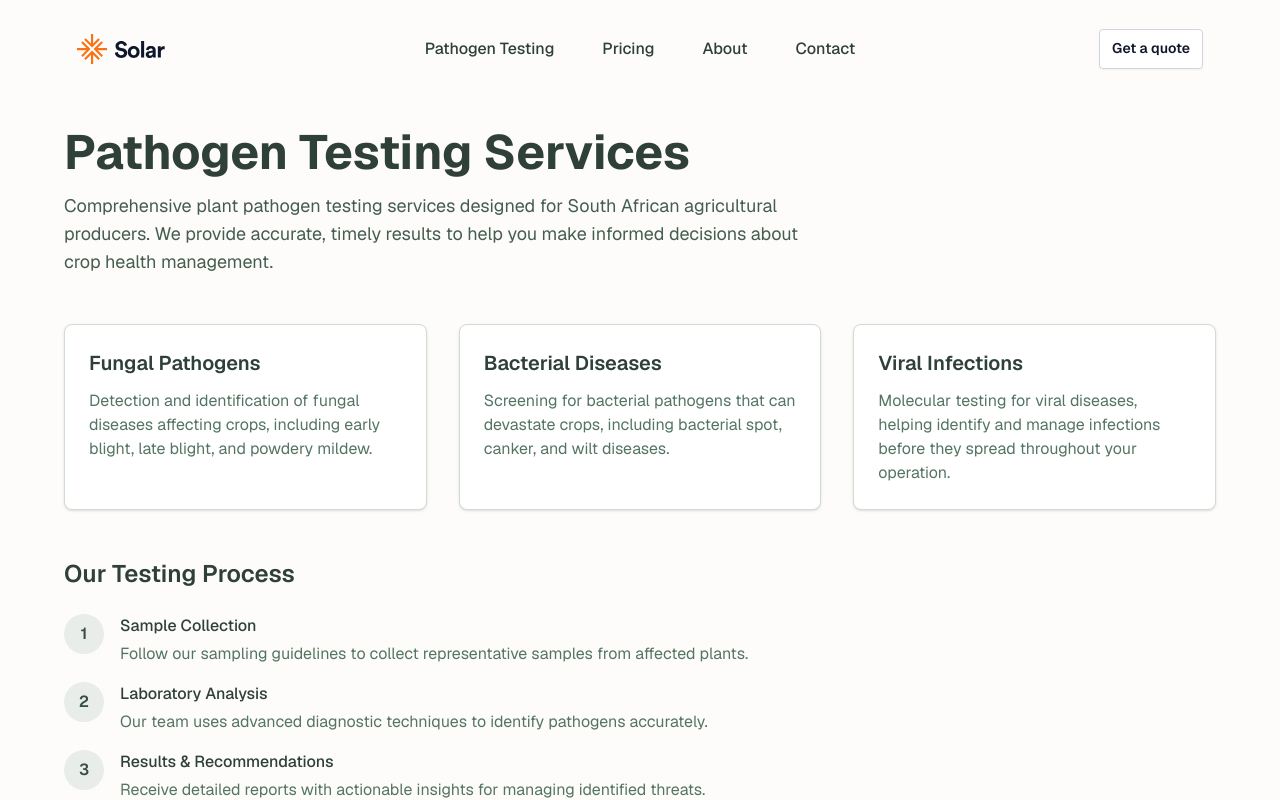
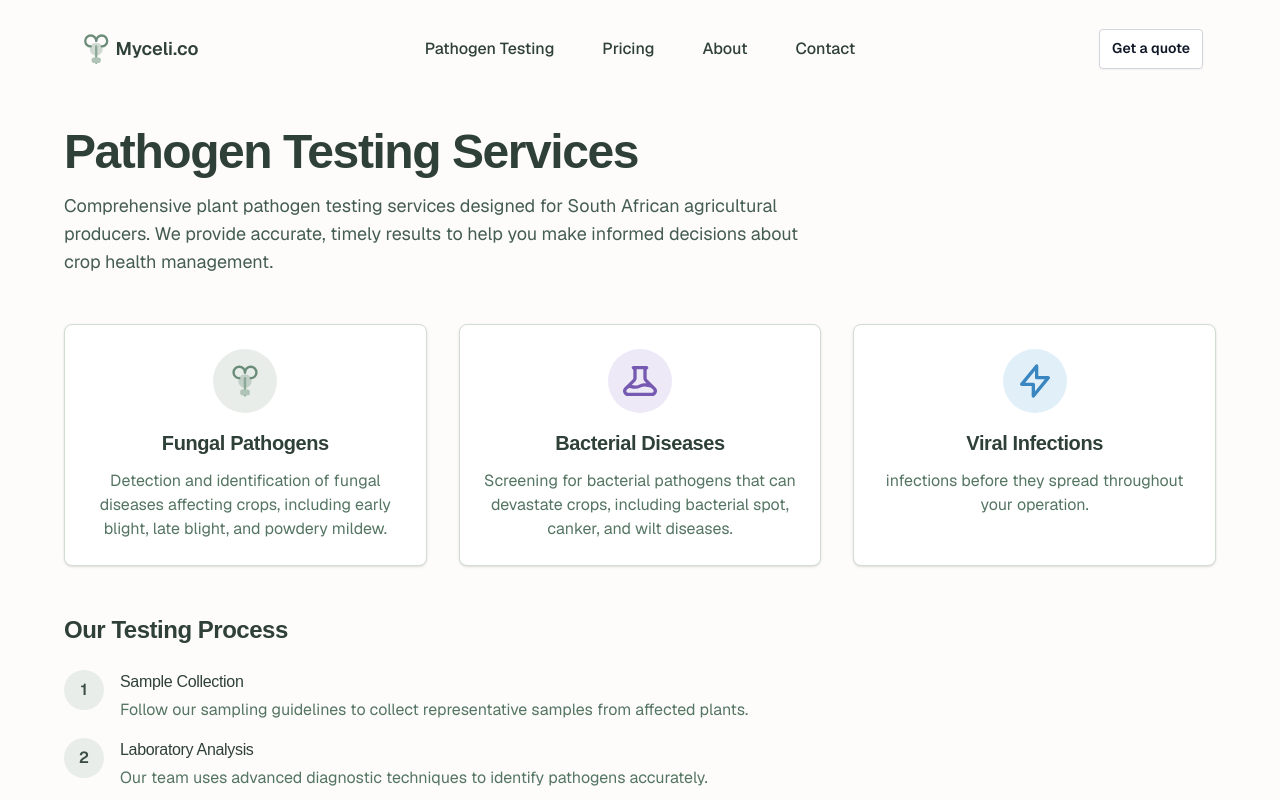
Before and after one commit to itstudes/mycelico-site, a Next.js app: page /pathogen-testing in a window 1280 px wide. Shown: the top 800 px of the page. Built offline with nearby package versions, Linux system fonts and the light colour scheme; a web font is replaced by a local one.

Commit message:
feat: Enhance theme and layout with new fonts and logo updates

```diff
--- /dev/null
+++ b/public/MycelicoLogo.tsx
@@ -0,0 +1,53 @@
+import type { SVGProps } from "react"
+
+export const MycelicoLogo = (props: SVGProps<SVGSVGElement>) => (
+    <svg
+        viewBox="0 0 140 42"
+        fill="none"
+        xmlns="http://www.w3.org/2000/svg"
+        {...props}
+    >
+        {/* Mushroom/Mycelium Icon */}
+        <g>
+            <path
+                d="M21 28C24.866 28 28 24.866 28 21C28 17.134 24.866 14 21 14C17.134 14 14 17.134 14 21C14 24.866 17.134 28 21 28Z"
+                fill="#6a8c79"
+                opacity="0.3"
+            />
+            <path
+                d="M21 12C21 8.68629 23.6863 6 27 6C30.3137 6 33 8.68629 33 12C33 15.3137 30.3137 18 27 18"
+                stroke="#6a8c79"
+                strokeWidth="2.5"
+                strokeLinecap="round"
+            />
+            <path
+                d="M21 12C21 8.68629 18.3137 6 15 6C11.6863 6 9 8.68629 9 12C9 15.3137 11.6863 18 15 18"
+                stroke="#6a8c79"
+                strokeWidth="2.5"
+                strokeLinecap="round"
+            />
+            <path
+                d="M21 18V36"
+                stroke="#8aa896"
+                strokeWidth="2.5"
+                strokeLinecap="round"
+            />
+            <path
+                d="M18 36H24C25.1046 36 26 35.1046 26 34V32C26 30.8954 25.1046 30 24 30H18C16.8954 30 16 30.8954 16 32V34C16 35.1046 16.8954 36 18 36Z"
+                fill="#b0c4b5"
+            />
+        </g>
+
+        {/* Text: Myceli.co */}
+        <text
+            x="42"
+            y="27"
+            fontFamily="inherit"
+            fontSize="20"
+            fontWeight="600"
+            fill="#2f4038"
+        >
+            Myceli.co
+        </text>
+    </svg>
+)
--- /dev/null
+++ b/public/MycelicoMark.tsx
@@ -0,0 +1,38 @@
+import type { SVGProps } from "react"
+
+export const MycelicoMark = (props: SVGProps<SVGSVGElement>) => (
+    <svg
+        viewBox="0 0 42 42"
+        fill="none"
+        xmlns="http://www.w3.org/2000/svg"
+        {...props}
+    >
+        <path
+            d="M21 28C24.866 28 28 24.866 28 21C28 17.134 24.866 14 21 14C17.134 14 14 17.134 14 21C14 24.866 17.134 28 21 28Z"
+            fill="#6a8c79"
+            opacity="0.3"
+        />
+        <path
+            d="M21 12C21 8.68629 23.6863 6 27 6C30.3137 6 33 8.68629 33 12C33 15.3137 30.3137 18 27 18"
+            stroke="#6a8c79"
+            strokeWidth="2.5"
+            strokeLinecap="round"
+        />
+        <path
+            d="M21 12C21 8.68629 18.3137 6 15 6C11.6863 6 9 8.68629 9 12C9 15.3137 11.6863 18 15 18"
+            stroke="#6a8c79"
+            strokeWidth="2.5"
+            strokeLinecap="round"
+        />
+        <path
+            d="M21 18V36"
+            stroke="#8aa896"
+            strokeWidth="2.5"
+            strokeLinecap="round"
+        />
+        <path
+            d="M18 36H24C25.1046 36 26 35.1046 26 34V32C26 30.8954 25.1046 30 24 30H18C16.8954 30 16 30.8954 16 32V34C16 35.1046 16.8954 36 18 36Z"
+            fill="#b0c4b5"
+        />
+    </svg>
+)
--- a/src/app/globals.css
+++ b/src/app/globals.css
@@ -225,6 +225,22 @@
   ::file-selector-button {
     border-color: var(--color-gray-200, currentColor);
   }
+
+  h1,
+  h2,
+  h3,
+  h4,
+  h5,
+  h6 {
+    font-family: var(--font-heading), sans-serif;
+    font-weight: 600;
+    letter-spacing: -0.02em;
+  }
+
+  h1 {
+    font-weight: 700;
+    letter-spacing: -0.03em;
+  }
 }
 
 .mask {
--- a/src/app/layout.tsx
+++ b/src/app/layout.tsx
@@ -1,10 +1,40 @@
+import { GeistMono } from "geist/font/mono"
 import { GeistSans } from "geist/font/sans"
 import type { Metadata } from "next"
+import localFont from "next/font/local"
 import "./globals.css"
 
 import Footer from "@/components/ui/Footer"
 import { NavBar } from "@/components/ui/Navbar"
 import { siteConfig } from "./siteConfig"
+
+// Add a serif font for headings
+const headingFont = localFont({
+  src: [
+    {
+      path: "../../node_modules/geist/dist/fonts/geist-sans/Geist-Regular.woff2",
+      weight: "400",
+      style: "normal",
+    },
+    {
+      path: "../../node_modules/geist/dist/fonts/geist-sans/Geist-Medium.woff2",
+      weight: "500",
+      style: "normal",
+    },
+    {
+      path: "../../node_modules/geist/dist/fonts/geist-sans/Geist-SemiBold.woff2",
+      weight: "600",
+      style: "normal",
+    },
+    {
+      path: "../../node_modules/geist/dist/fonts/geist-sans/Geist-Bold.woff2",
+      weight: "700",
+      style: "normal",
+    },
+  ],
+  variable: "--font-heading",
+})
+
 
 export const metadata: Metadata = {
   metadataBase: new URL("https://mycelico.co.za"),
@@ -55,9 +85,9 @@ export default function RootLayout({
   children: React.ReactNode
 }>) {
   return (
-    <html lang="en">
+    <html lang="en" className={`${headingFont.variable}`}>
       <body
-        className={`${GeistSans.className} min-h-screen overflow-x-hidden scroll-auto bg-cream-50 antialiased selection:bg-lavender-100 selection:text-lavender-700`}
+        className={`${GeistSans.className} ${GeistMono.variable} min-h-screen overflow-x-hidden scroll-auto bg-cream-50 antialiased selection:bg-lavender-100 selection:text-lavender-700`}
       >
         <NavBar />
         {children}
--- a/src/app/pathogen-testing/page.tsx
+++ b/src/app/pathogen-testing/page.tsx
@@ -1,6 +1,7 @@
 import { PageWrapper } from "@/components/PageWrapper"
 import type { Metadata } from "next"
 import Link from "next/link"
+import { MycelicoMark } from "../../../public/MycelicoMark"
 
 export const metadata: Metadata = {
     title: "Pathogen Testing Services | Mycelico",
@@ -24,32 +25,70 @@ export default function PathogenTestingPage() {
                 </div>
 
                 <div className="grid gap-8 md:grid-cols-2 lg:grid-cols-3 mt-12">
-                    <div className="rounded-lg border border-sage-200 bg-white p-6 shadow-sm">
-                        <h2 className="text-xl font-semibold text-sage-900 mb-3">
+                    <div className="rounded-lg border border-sage-200 bg-white p-6 shadow-sm hover:shadow-md transition-shadow">
+                        <div className="mb-4 flex justify-center">
+                            <div className="rounded-full bg-sage-100 p-3">
+                                <MycelicoMark className="h-10 w-10" />
+                            </div>
+                        </div>
+                        <h2 className="text-xl font-semibold text-sage-900 mb-3 text-center">
                             Fungal Pathogens
                         </h2>
-                        <p className="text-sage-600">
+                        <p className="text-sage-600 text-center">
                             Detection and identification of fungal diseases affecting crops,
                             including early blight, late blight, and powdery mildew.
                         </p>
                     </div>
 
-                    <div className="rounded-lg border border-sage-200 bg-white p-6 shadow-sm">
-                        <h2 className="text-xl font-semibold text-sage-900 mb-3">
+                    <div className="rounded-lg border border-sage-200 bg-white p-6 shadow-sm hover:shadow-md transition-shadow">
+                        <div className="mb-4 flex justify-center">
+                            <div className="rounded-full bg-lavender-100 p-3">
+                                <svg
+                                    className="h-10 w-10 text-lavender-600"
+                                    fill="none"
+                                    viewBox="0 0 24 24"
+                                    stroke="currentColor"
+                                >
+                                    <path
+                                        strokeLinecap="round"
+                                        strokeLinejoin="round"
+                                        strokeWidth={2}
+                                        d="M19.428 15.428a2 2 0 00-1.022-.547l-2.387-.477a6 6 0 00-3.86.517l-.318.158a6 6 0 01-3.86.517L6.05 15.21a2 2 0 00-1.806.547M8 4h8l-1 1v5.172a2 2 0 00.586 1.414l5 5c1.26 1.26.367 3.414-1.415 3.414H4.828c-1.782 0-2.674-2.154-1.414-3.414l5-5A2 2 0 009 10.172V5L8 4z"
+                                    />
+                                </svg>
+                            </div>
+                        </div>
+                        <h2 className="text-xl font-semibold text-sage-900 mb-3 text-center">
                             Bacterial Diseases
                         </h2>
-                        <p className="text-sage-600">
+                        <p className="text-sage-600 text-center">
                             Screening for bacterial pathogens that can devastate crops,
                             including bacterial spot, canker, and wilt diseases.
                         </p>
                     </div>
 
-                    <div className="rounded-lg border border-sage-200 bg-white p-6 shadow-sm">
-                        <h2 className="text-xl font-semibold text-sage-900 mb-3">
+                    <div className="rounded-lg border border-sage-200 bg-white p-6 shadow-sm hover:shadow-md transition-shadow">
+                        <div className="mb-4 flex justify-center">
+                            <div className="rounded-full bg-sky-100 p-3">
+                                <svg
+                                    className="h-10 w-10 text-sky-600"
+                                    fill="none"
+                                    viewBox="0 0 24 24"
+                                    stroke="currentColor"
+                                >
+                                    <path
+                                        strokeLinecap="round"
+                                        strokeLinejoin="round"
+                                        strokeWidth={2}
+                                        d="M13 10V3L4 14h7v7l9-11h-7z"
+                                    />
+                                </svg>
+                            </div>
+                        </div>
+                        <h2 className="text-xl font-semibold text-sage-900 mb-3 text-center">
                             Viral Infections
                         </h2>
-                        <p className="text-sage-600">
-                            Molecular testing for viral diseases, helping identify and manage
+                        <p className="text-sage-600 text-center">
                             infections before they spread throughout your operation.
                         </p>
                     </div>
--- a/src/components/ui/Footer.tsx
+++ b/src/components/ui/Footer.tsx
@@ -1,6 +1,6 @@
 import { RiLinkedinFill, RiMailFill, RiTwitterXFill } from "@remixicon/react"
 import Link from "next/link"
-import { SolarLogo } from "../../../public/SolarLogo"
+import { MycelicoLogo } from "../../../public/MycelicoLogo"
 const CURRENT_YEAR = new Date().getFullYear()
 
 const Footer = () => {
@@ -34,7 +34,7 @@ const Footer = () => {
               href="/"
               className="flex items-center font-medium text-sage-700 select-none mb-4"
             >
-              <SolarLogo className="w-20" />
+              <MycelicoLogo className="w-28" />
               <span className="sr-only">Mycelico Logo (go home)</span>
             </Link>
             <p className="text-sm text-sage-600 mb-4 max-w-md">
--- a/src/components/ui/Navbar.tsx
+++ b/src/components/ui/Navbar.tsx
@@ -6,7 +6,7 @@ import { cx } from "@/lib/utils"
 import { RiCloseFill, RiMenuFill } from "@remixicon/react"
 import Link from "next/link"
 import React from "react"
-import { SolarLogo } from "../../../public/SolarLogo"
+import { MycelicoLogo } from "../../../public/MycelicoLogo"
 import { Button } from "../Button"
 
 const navLinks = [
@@ -33,7 +33,7 @@ export function NavBar() {
         <div className="relative flex items-center justify-between">
           <Link href={siteConfig.baseLinks.home} aria-label="Home">
             <span className="sr-only">Mycelico Logo</span>
-            <SolarLogo className="w-22" />
+            <MycelicoLogo className="w-32" />
           </Link>
           <nav className="hidden sm:block md:absolute md:top-1/2 md:left-1/2 md:-translate-x-1/2 md:-translate-y-1/2 md:transform">
             <div className="flex items-center gap-8 font-medium">
```
Also changed, not shown: src/app/page.tsx (+22 -27 lines).
